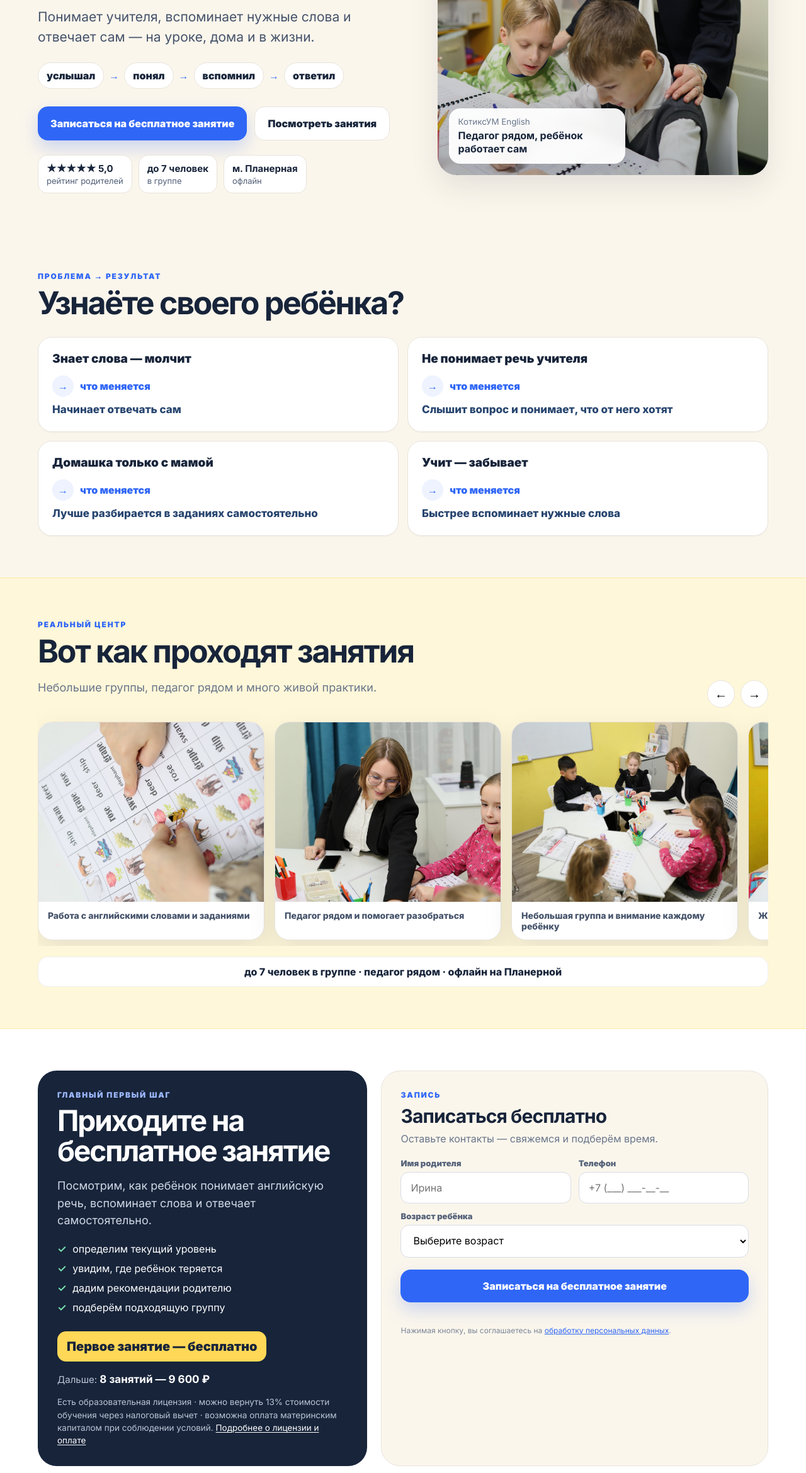
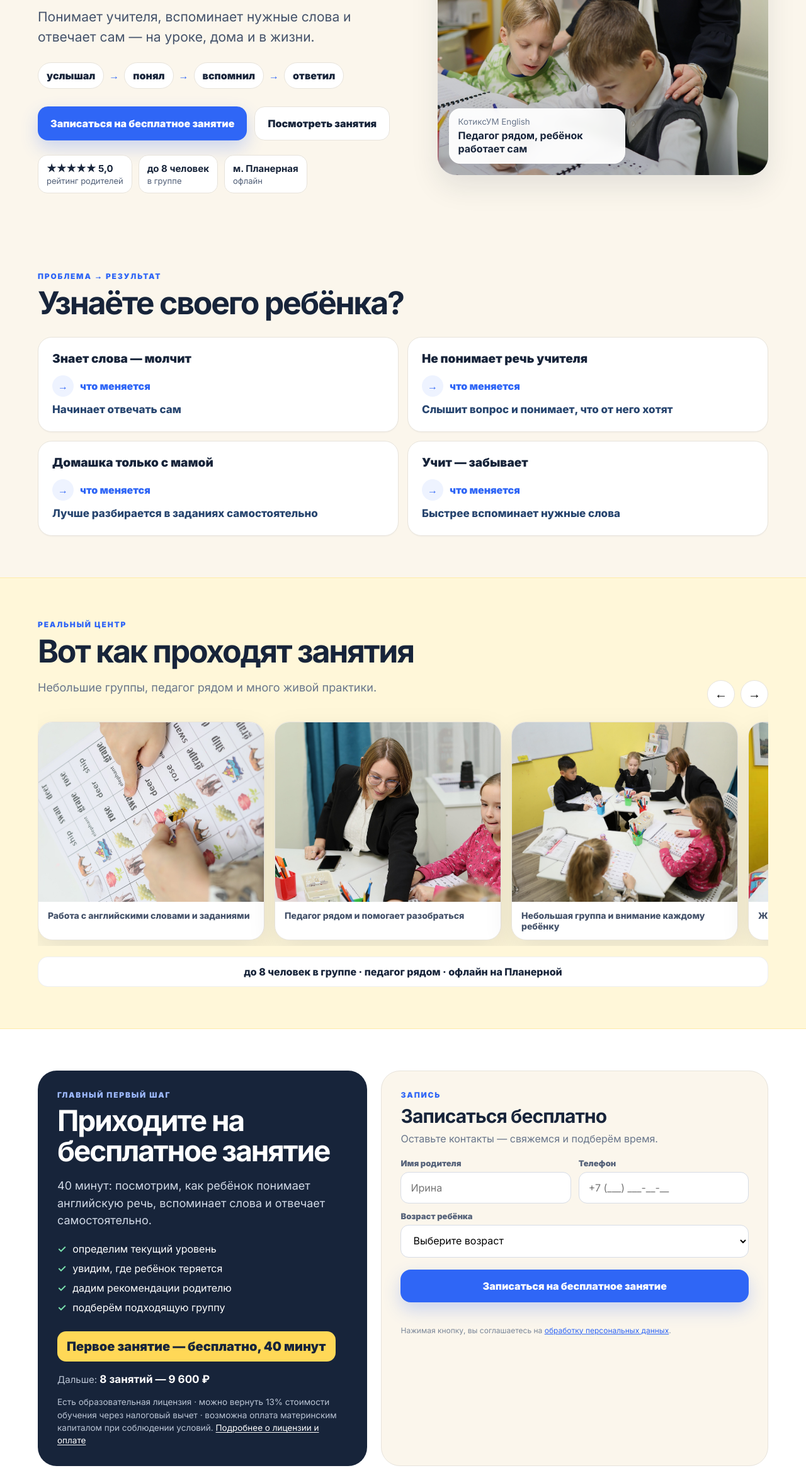
Before and after one commit to hdhios009/kotiksym-english, a plain HTML site: page index.html in a window 1280 px wide. Shown: the part 458-2797 px from the top of the page at 63% size. Drawn offline with Linux system fonts and the light colour scheme.

Commit message:
Set the free lesson to 40 minutes and English groups to 8.
Co-authored-by: Cursor <cursoragent@cursor.com>

```diff
--- a/index.html
+++ b/index.html
@@ -4,12 +4,12 @@
 <meta charset="utf-8">
 <meta name="viewport" content="width=device-width,initial-scale=1">
 <title>КотиксУМ English — английский для детей у м. Планерная</title>
-<meta name="description" content="Английский для детей 4–16 лет у м. Планерная. Понимание речи, словарный запас и самостоятельные ответы. Первое занятие бесплатно.">
+<meta name="description" content="Английский для детей 4–16 лет у м. Планерная. Понимание речи, словарный запас и самостоятельные ответы. Первое занятие бесплатно, 40 минут. Группы до 8 человек.">
 <link rel="canonical" href="https://english.kotiksym.ru/">
 <meta property="og:type" content="website">
 <meta property="og:site_name" content="КотиксУМ English">
 <meta property="og:title" content="КотиксУМ English — английский для детей у м. Планерная">
-<meta property="og:description" content="Английский для детей 4–16 лет у м. Планерная. Понимание речи, словарный запас и самостоятельные ответы. Первое занятие бесплатно.">
+<meta property="og:description" content="Английский для детей 4–16 лет у м. Планерная. Понимание речи, словарный запас и самостоятельные ответы. Первое занятие бесплатно, 40 минут. Группы до 8 человек.">
 <meta property="og:url" content="https://english.kotiksym.ru/">
 <meta property="og:image" content="https://english.kotiksym.ru/images/hero.jpg">
 <meta property="og:locale" content="ru_RU">
@@ -251,7 +251,7 @@ footer{padding:26px 0;border-top:1px solid var(--line);color:var(--muted);font-s
 
       <div class="trust">
         <div class="trustItem"><strong>★★★★★ 5,0</strong>рейтинг родителей</div>
-        <div class="trustItem"><strong>до 7 человек</strong>в группе</div>
+        <div class="trustItem"><strong>до 8 человек</strong>в группе</div>
         <div class="trustItem"><strong>м. Планерная</strong>офлайн</div>
       </div>
     </div>
@@ -335,7 +335,7 @@ footer{padding:26px 0;border-top:1px solid var(--line);color:var(--muted);font-s
       </article>
     </div>
 
-    <div class="photoProof">до 7 человек в группе · педагог рядом · офлайн на Планерной</div>
+    <div class="photoProof">до 8 человек в группе · педагог рядом · офлайн на Планерной</div>
   </div>
 </section>
 
@@ -345,7 +345,7 @@ footer{padding:26px 0;border-top:1px solid var(--line);color:var(--muted);font-s
     <div class="offerCard">
       <div class="kicker">Главный первый шаг</div>
       <h2>Приходите на бесплатное занятие</h2>
-      <p class="offerLead">Посмотрим, как ребёнок понимает английскую речь, вспоминает слова и отвечает самостоятельно.</p>
+      <p class="offerLead">40 минут: посмотрим, как ребёнок понимает английскую речь, вспоминает слова и отвечает самостоятельно.</p>
 
       <div class="checks">
         <div class="check"><b>✓</b><span>определим текущий уровень</span></div>
@@ -354,7 +354,7 @@ footer{padding:26px 0;border-top:1px solid var(--line);color:var(--muted);font-s
         <div class="check"><b>✓</b><span>подберём подходящую группу</span></div>
       </div>
 
-      <div class="freeTag">Первое занятие — бесплатно</div>
+      <div class="freeTag">Первое занятие — бесплатно, 40 минут</div>
       <div class="priceSmall">Дальше: <strong>8 занятий — 9 600 ₽</strong></div>
       <p class="licenseNote">Есть образовательная лицензия · можно вернуть 13% стоимости обучения через налоговый вычет · возможна оплата материнским капиталом при соблюдении условий. <a href="/license/">Подробнее о лицензии и оплате</a></p>
     </div>
@@ -409,8 +409,13 @@ footer{padding:26px 0;border-top:1px solid var(--line);color:var(--muted);font-s
       </details>
 
       <details>
+        <summary>Сколько длится пробное занятие?</summary>
+        <p>40 минут. За это время педагог увидит уровень ребёнка и даст рекомендации родителю.</p>
+      </details>
+
+      <details>
         <summary>Сколько детей в группе?</summary>
-        <p>До 7 человек — чтобы педагог слышал каждого и у ребёнка было достаточно практики.</p>
+        <p>До 8 человек — чтобы педагог слышал каждого и у ребёнка было достаточно практики.</p>
       </details>
 
       <details>
```
